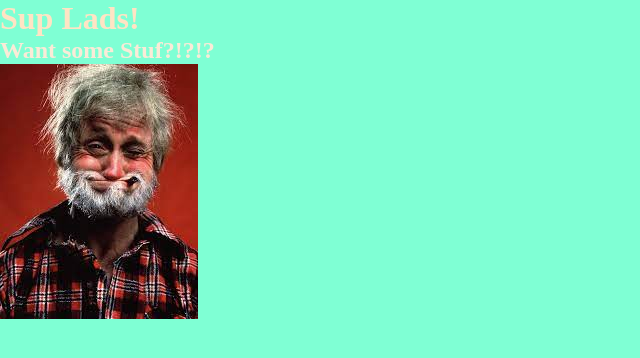
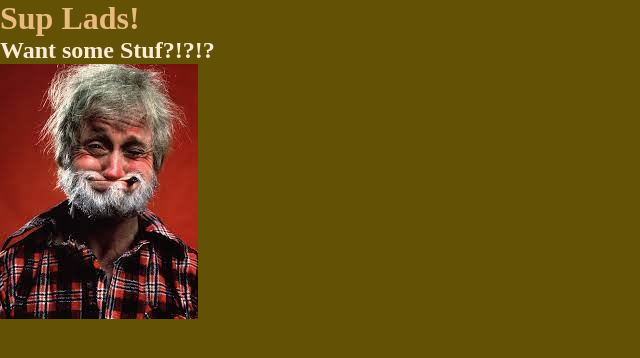
Before and after one commit to BradenDIckerson/deployment-lab, a website: page public/index.html in a window 1280 px wide. Shown: the whole page, without its empty margins (0-640 px from the left). Drawn offline with Linux system fonts and the light colour scheme.

Commit message:
updated color

```diff
--- a/public/styles.css
+++ b/public/styles.css
@@ -5,15 +5,15 @@
 }
 
 body {
-    background-color: aquamarine;
+    background-color: rgb(99, 81, 5);
 }
 
 h1 {
-    color:bisque;
+    color:rgb(233, 186, 128);
 }
 
 p {
-    color:aliceblue;
+    color:rgb(255, 243, 190);
 }
 
 h2 {
```
